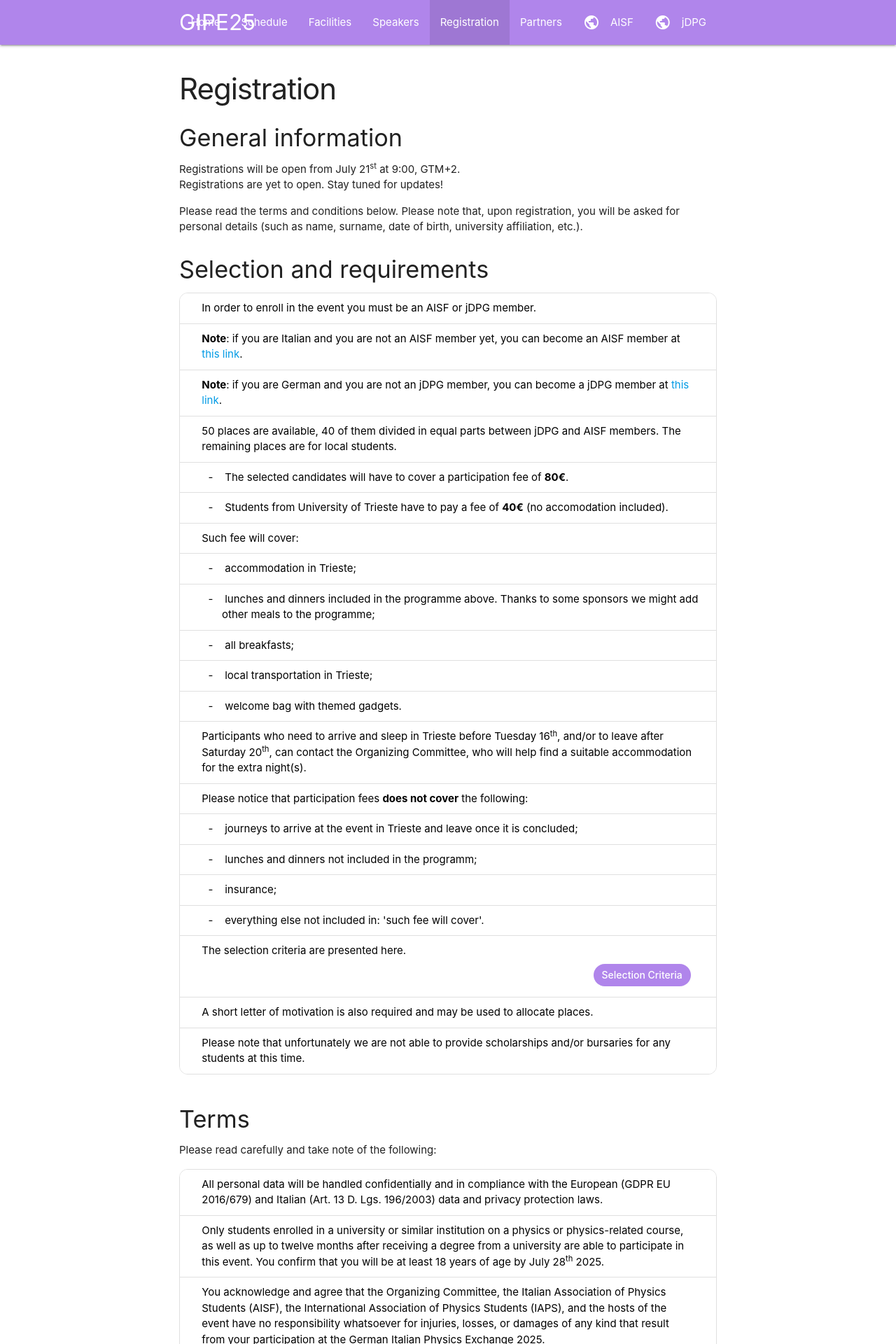
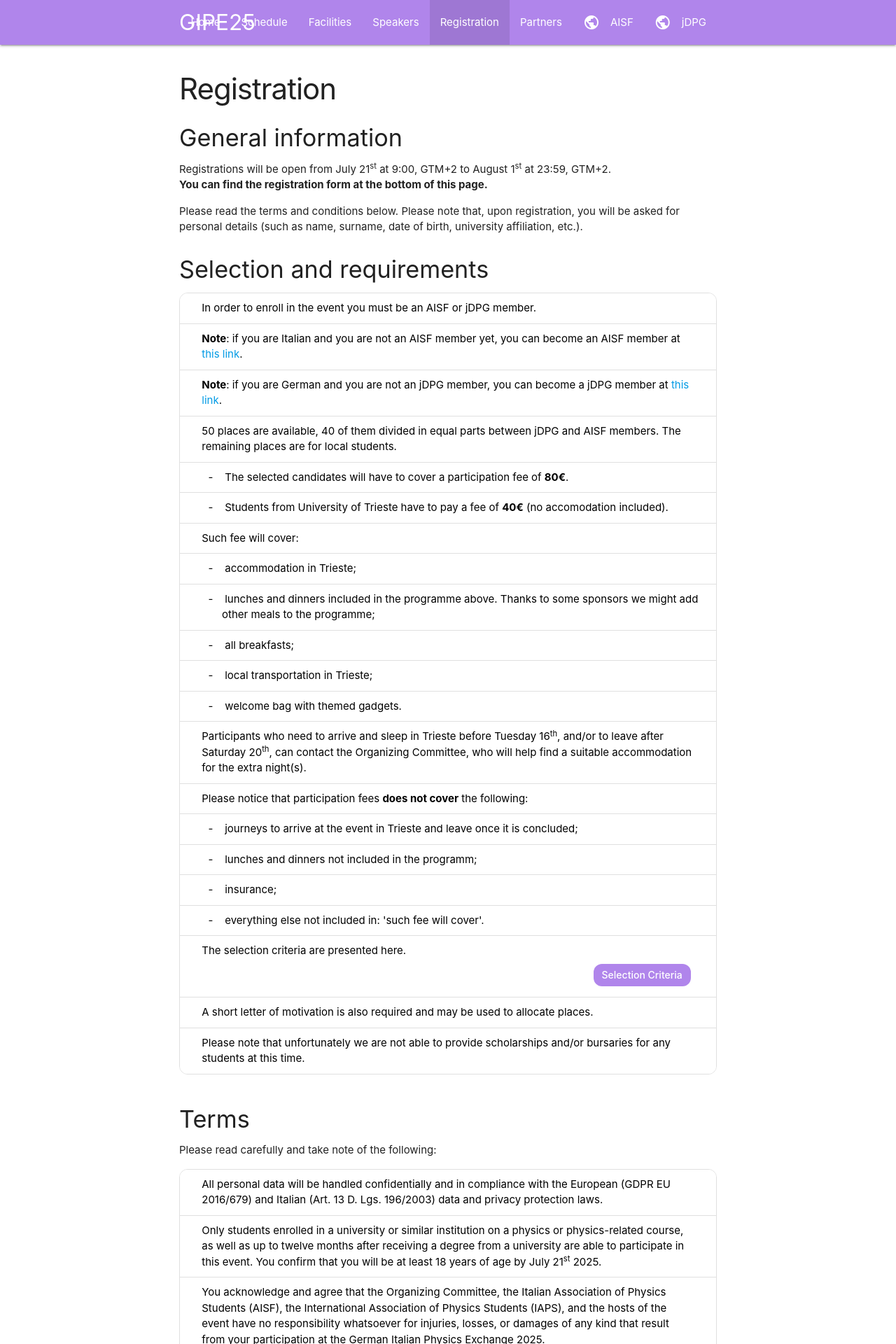
Before and after one commit to ai-sf/gipe, a Jekyll site: the page built from registration.html, in a window 1280 px wide. Shown: the top 1920 px of the page at 70% size. Built offline with Jekyll 4.4.1, drawn with Linux system fonts in a browser that asks for light colours; nearby versions of some CDN libraries; some of the changed text lies outside the part shown.

Commit message:
apertura iscrizioni

```diff
--- a/_data/home.yml
+++ b/_data/home.yml
@@ -22,7 +22,7 @@
 
 paragraph1: 'The German Italian Physics Exchange 2025 is organised by AISF Trieste (Local Committee of the Italian Association of Physics Students) as part of a cultural and scientific exchange with the jDPG (young German Physical Society). The event will bring 50 students to visit some of the most advanced research facilities in Italy with one key mission: to foster enthusiasm in the minds of young physicists.'
 
-button: 'Apply here!'
+button: 'Go to registration page!'
 # slideshow2:
 #   - img: img/slide/lampo.jpg
 #   - img: img/slide/tipo.jpg
--- a/_data/registration.yml
+++ b/_data/registration.yml
@@ -2,12 +2,12 @@
   title: 'General information'
   paragraphs:
     - paragraph:
-        - line: 'Registrations will be open from July 21<sup>st</sup> at 9:00, GTM+2.'
-        - line: 'Registrations are yet to open. Stay tuned for updates!'
+        - line: 'Registrations will be open from July 21<sup>st</sup> at 9:00, GTM+2 to August 1<sup>st</sup> at 23:59, GTM+2.'
+        # - line: 'Registrations are yet to open. Stay tuned for updates!'
         # - line: 'Registrations are closed.'
         # - line: "Registrations are yet to open. Stay tuned for updates!"
+        - line: '<b>You can find the registration form at the bottom of this page.</b>'
     - paragraph:
-        # - line: 'You can find the registration form at the bottom of this page.'
         - line: 'Please read the terms and conditions below. Please note that, upon registration, you will be asked for personal details (such as name, surname, date of birth, university affiliation, etc.).'
 
 sections:
@@ -46,7 +46,7 @@
     info: 'Please read carefully and take note of the following:'
     points:
       - text: 'All personal data will be handled confidentially and in compliance with the European (GDPR EU 2016/679) and Italian (Art. 13 D. Lgs. 196/2003) data and privacy protection laws.'
-      - text: 'Only students enrolled in a university or similar institution on a physics or physics-related course, as well as up to twelve months after receiving a degree from a university are able to participate in this event. You confirm that you will be at least 18 years of age by July 28<sup>th</sup> 2025.'
+      - text: 'Only students enrolled in a university or similar institution on a physics or physics-related course, as well as up to twelve months after receiving a degree from a university are able to participate in this event. You confirm that you will be at least 18 years of age by July 21<sup>st</sup> 2025.'
       - text: 'You acknowledge and agree that the Organizing Committee, the Italian Association of Physics Students (AISF), the International Association of Physics Students (IAPS), and the hosts of the event have no responsibility whatsoever for injuries, losses, or damages of any kind that result from your participation at the German Italian Physics Exchange 2025.'
       - text: "You accept the IAPS Code of Conduct.<br> <a class='chip custom1 white-text' href='../files/IAPS_Code_of_Conduct.pdf' style='font-size: 14px; float: right; margin-top:0.5rem'> IAPS Code of Conduct </a>"
       - text: 'By participating in the event you agree to be filmed, photographed, and otherwise recorded during the conference and hereby expressly grant the organizing committee, AISF and IAPS the right to use your picture, movie, or any other form of media publication in contexts such as the internet, social media, brochures, posters, informative and advertising materials. You also confirm that the information contained in this application is true and correct.'
@@ -58,16 +58,16 @@
   - name: 'Deadlines'
     info: ''
     points:
-      - text: 'The round of registration opens on July 21<sup>st</sup> at 9:00, GTM+2 and closes on August 1<sup>st</sup> at 23:59, GTM+1.'
-      - text: 'Registrations are yet to open. Stay tuned for updates!'
+      - text: 'The round of registration opens on July 21<sup>st</sup> at 9:00, GTM+2 and closes on August 1<sup>st</sup> at 23:59, GTM+2.'
+      # - text: 'Registrations are yet to open. Stay tuned for updates!'
       - text: 'Once the registration is closed, the organizing committee will select the participants follpwing the selection criteria presented above.'
       - text: 'Selected participants will be notified within a few days from the registration closing, then the event fee will have to be paid within 7 days to confirm the participation.'
       - text: 'Students non-accepted will be notified as well, and they will have the possibility to participate in case spots are still free after the first payment period.'
-#   - name: 'Registration Form'
-#     info: ''
-#     points:
-#       - text: "<form><button style='background-color: #04AA6D; border: none; color: white; padding: 15px 32px; text-align: center; text-decoration: none; display: inline-block; font-size: 16px; margin: 4px 2px; cursor: pointer;' formaction='https://bit.ly/applytiqit24' target='_blank'>Apply here</button></form>"
-#       - text: 'Registrations are closed.'
-#       - text: 'The registration form will be available on December 2<sup>nd</sup> at 21:00, GTM+1.'
-#       # - text: "Apply <a href='https://forms.gle/kb5f6G7NeM3g6hUd9'>here</a>"
-# button: 'Registration Form'
+  # - name: 'Registration Form'
+    # info: ''
+    # points:
+    #   # - text: "<form><button style='background-color: #04AA6D; border: none; color: white; padding: 15px 32px; text-align: center; text-decoration: none; display: inline-block; font-size: 16px; margin: 4px 2px; cursor: pointer;' formaction='https://bit.ly/applytiqit24' target='_blank'>Apply here</button></form>"
+    #   # - text: 'Registrations are closed.'
+    #   # - text: 'The registration form will be available on July 21<sup>st</sup> at 9:00, GTM+2.'
+    #   # - text: "Apply <a href='https://forms.gle/yfJq3nnhumPWPksDA'>here</a>"
+button: Apply Here!
--- a/_sass/_custom.scss
+++ b/_sass/_custom.scss
@@ -10,7 +10,7 @@
   color: rgba(0, 0, 0, 0.6);
   line-height: 32px;
   padding: 0 12px;
-  border-radius: 16px;
+  border-radius: 12px;
   background-color: #e4e4e4;
 }
 
--- a/registration.html
+++ b/registration.html
@@ -7,24 +7,18 @@
 {% include cards.html data = site.data.registration %}
 {% include sections.html data = site.data.registration %}
 
-<!-- <h4> Registration form </h4>
-<iframe id="regform" src="https://docs.google.com/forms/d/e/1FAIpQLSeOAAlmDP5100C-p4VjSFdSE977F2hyvxC98DUH6C-E1S6hKw/viewform?embedded=true" frameborder="0" marginheight="0" marginwidth="0">Loading…</iframe> -->
-
-<!--
-<div class="section">
+<div class="section fade-in">
+  <h4> Registration form </h4>
   <div class="row">
     <div class="col s8 offset-s2">
       <div class="icon-block">
         <div class="center">
-            <a class="chip custom1 white-text" href="https://forms.gle/MSesXdG3jdBG1ZEs6"
+          <a class="chip custom1 white-text" href="https://forms.gle/yfJq3nnhumPWPksDA"
             style="font-size: 24px; display: inline-flex; align-items: center; margin:5px 0px; padding: 40px 30px;">
             {{ site.data.registration.button }}
-            </a>
-
-            </a>
+          </a>
         </div>
       </div>
     </div>
   </div>
 </div>
--->
```
Also changed, not shown: index.html (+9 -12 lines).
